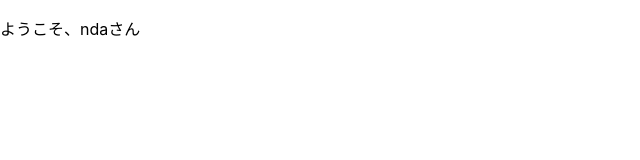
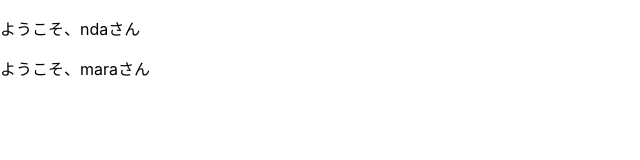
Before and after one commit to ndaDayo/React-getting-started, a React (Create React App) app: page / in a window 1280 px wide. Shown: the top 160 px of the page, without its empty margins (0-640 px from the left). Built offline with nearby package versions, Linux system fonts and the light colour scheme.

Commit message:
component render02

```diff
--- a/src/index.js
+++ b/src/index.js
@@ -3,14 +3,21 @@ import ReactDOM from 'react-dom';
 import './index.css';
 import reportWebVitals from './reportWebVitals';
 
-function Welcome(props){
+function Welcome(props) {
     return <p>ようこそ、{props.name}さん</p>
 }
 
-const element = <Welcome name="nda" />;
+function App() {
+    return (
+        <div>
+            <Welcome name="nda"/>
+            <Welcome name="mara"/>
+        </div>
+    )
+}
 
 ReactDOM.render(
-    element,
+    <App />,
     document.getElementById('root')
 );
 // If you want to start measuring performance in your app, pass a function
```
